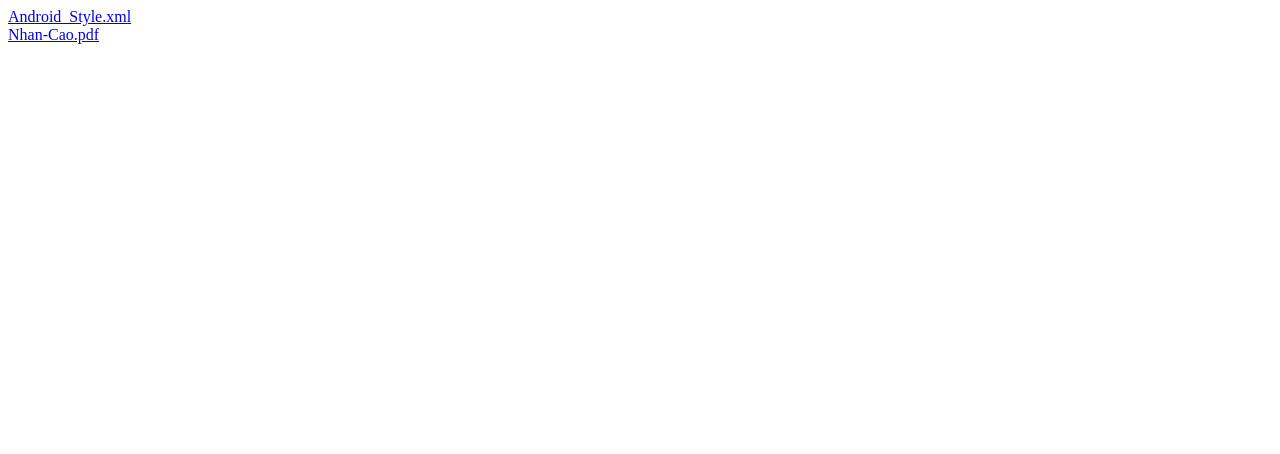
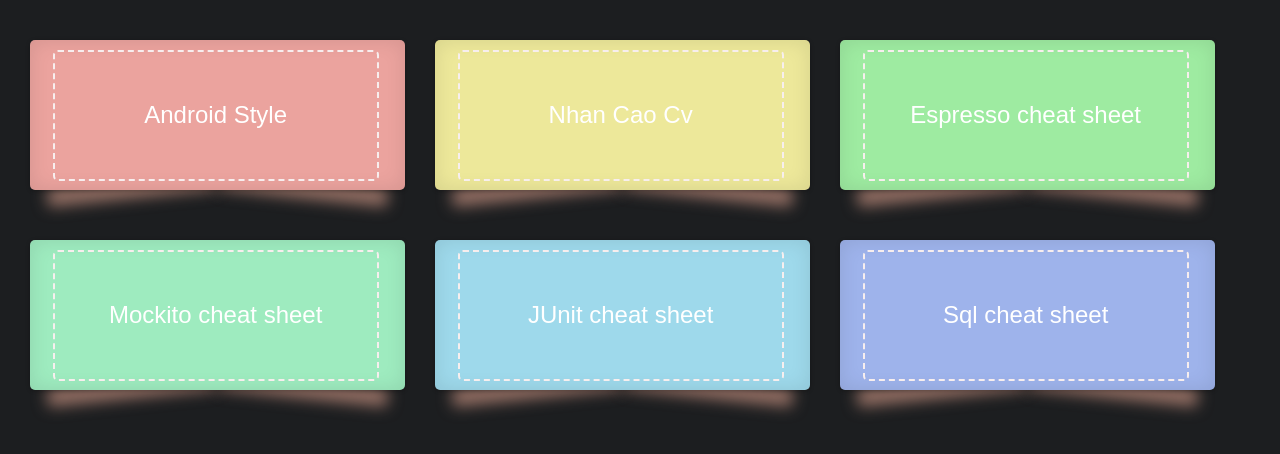
Before and after one commit to nhancv/nhancv.github.io, a plain HTML site: page assets/files/index.html in a window 1280 px wide. Drawn offline with Linux system fonts and the light colour scheme.

Commit message:
update assets/files

```diff
--- /dev/null
+++ b/assets/css/files.css
@@ -0,0 +1,91 @@
+body {
+    font-family: 'Roboto', sans-serif;
+    color: #545E6C;
+    background: #1C1E20;
+    font-size: 14px;
+    padding: 15px;
+    -webkit-font-smoothing: antialiased;
+    -moz-osx-font-smoothing: grayscale;
+    text-align: center;
+}
+
+p {
+    line-height: 1.5;
+}
+
+.box-color1 {
+    background-color: #EBA39E;
+}
+
+.box-color2 {
+    background-color: #EDE89A;
+}
+
+.box-color3 {
+    background-color: #9EEBA1;
+}
+
+.box-color4 {
+    background-color: #9EEBBF;
+}
+
+.box-color5 {
+    background-color: #9ED9EB;
+}
+
+.box-color6 {
+    background-color: #9EB3EB;
+}
+
+.box {
+    width: 30%;
+    height: 150px;
+    float: left;
+    margin: 25px 15px;
+    border-radius: 5px;
+    position: relative;
+    box-shadow: 0 1px 4px rgba(0, 0, 0, 0.3), 0 0 20px rgba(0, 0, 0, 0.1) inset;
+}
+
+.box h3 {
+    font-family: 'Didact Gothic', sans-serif;
+    font-weight: normal;
+    text-align: center;
+    padding-top: 45px;
+    color: #fff;
+
+    width: 87%;
+    height: 87%;
+    margin-left: 6%;
+    border: 2px dashed #F7EEEE;
+    border-radius: 5px;
+}
+
+.box h3 a {
+    text-decoration: none
+}
+
+.box:before, .box:after {
+    position: absolute;
+    content: "";
+    bottom: 12px;
+    left: 15px;
+    top: 80%;
+    width: 45%;
+    background: #9B7468;
+    z-index: -1;
+    -webkit-box-shadow: 0 20px 15px #9B7468;
+    -moz-box-shadow: 0 20px 15px #9B7468;
+    box-shadow: 0 20px 15px #9B7468;
+    -webkit-transform: rotate(-6deg);
+    -moz-transform: rotate(-6deg);
+    transform: rotate(-6deg);
+}
+
+.box:after {
+    -webkit-transform: rotate(6deg);
+    -moz-transform: rotate(6deg);
+    transform: rotate(6deg);
+    right: 15px;
+    left: auto;
+}
--- a/assets/files/index.html
+++ b/assets/files/index.html
@@ -1,2 +1,70 @@
-<a href="./Android_Style.xml" download>Android_Style.xml</a><br>
-<a href="./Nhan-Cao.pdf" download>Nhan-Cao.pdf</a><br>
+<!DOCTYPE html>
+<html>
+<title>Nhan Cao</title>
+<meta charset="UTF-8">
+<meta name="viewport" content="width=device-width, initial-scale=1">
+<meta name="description" content="Nhan Cao resume">
+<link rel="shortcut icon" href="../../favicon.ico">
+<link rel="stylesheet" href="../css/w3.css">
+<link rel='stylesheet' href='https://fonts.googleapis.com/css?family=Roboto'>
+<link rel="stylesheet" href="../plugins/font-awesome-4.7.0/css/font-awesome.min.css">
+<link id="theme-style" rel="stylesheet" href="../css/files.css">
+<style>
+    html, body, h1, h2, h3, h4, p, h6 {
+        font-family: "Roboto", sans-serif
+    }
+</style>
+<script>
+    (function (i, s, o, g, r, a, m) {
+        i['GoogleAnalyticsObject'] = r;
+        i[r] = i[r] || function () {
+            (i[r].q = i[r].q || []).push(arguments)
+        }, i[r].l = 1 * new Date();
+        a = s.createElement(o),
+            m = s.getElementsByTagName(o)[0];
+        a.async = 1;
+        a.src = g;
+        m.parentNode.insertBefore(a, m)
+    })(window, document, 'script', 'https://www.google-analytics.com/analytics.js', 'ga');
+
+    ga('create', 'UA-99584571-1', 'auto');
+    ga('send', 'pageview');
+
+</script>
+
+<body>
+
+<div>
+    <a href="./Android_Style.xml" download>
+        <div class="box box-color1">
+            <h3>Android Style</h3>
+        </div>
+    </a>
+    <a href="./Nhan-Cao.pdf" download>
+        <div class="box box-color2">
+            <h3>Nhan Cao Cv</h3>
+        </div>
+    </a>
+    <a href="./cheat-sheet/espresso-2.1.0.pdf" download>
+        <div class="box box-color3">
+            <h3>Espresso cheat sheet</h3>
+        </div>
+    </a>
+    <a href="./cheat-sheet/mockito-4.pdf" download>
+        <div class="box box-color4">
+            <h3>Mockito cheat sheet</h3>
+        </div>
+    </a>
+    <a href="./cheat-sheet/junit.pdf" download>
+        <div class="box box-color5">
+            <h3>JUnit cheat sheet</h3>
+        </div>
+    </a>
+    <a href="./cheat-sheet/sql.pdf" download>
+        <div class="box box-color6">
+            <h3>Sql cheat sheet</h3>
+        </div>
+    </a>
+</div>
+
+</body>
```
Also changed, not shown: 4 other files.
